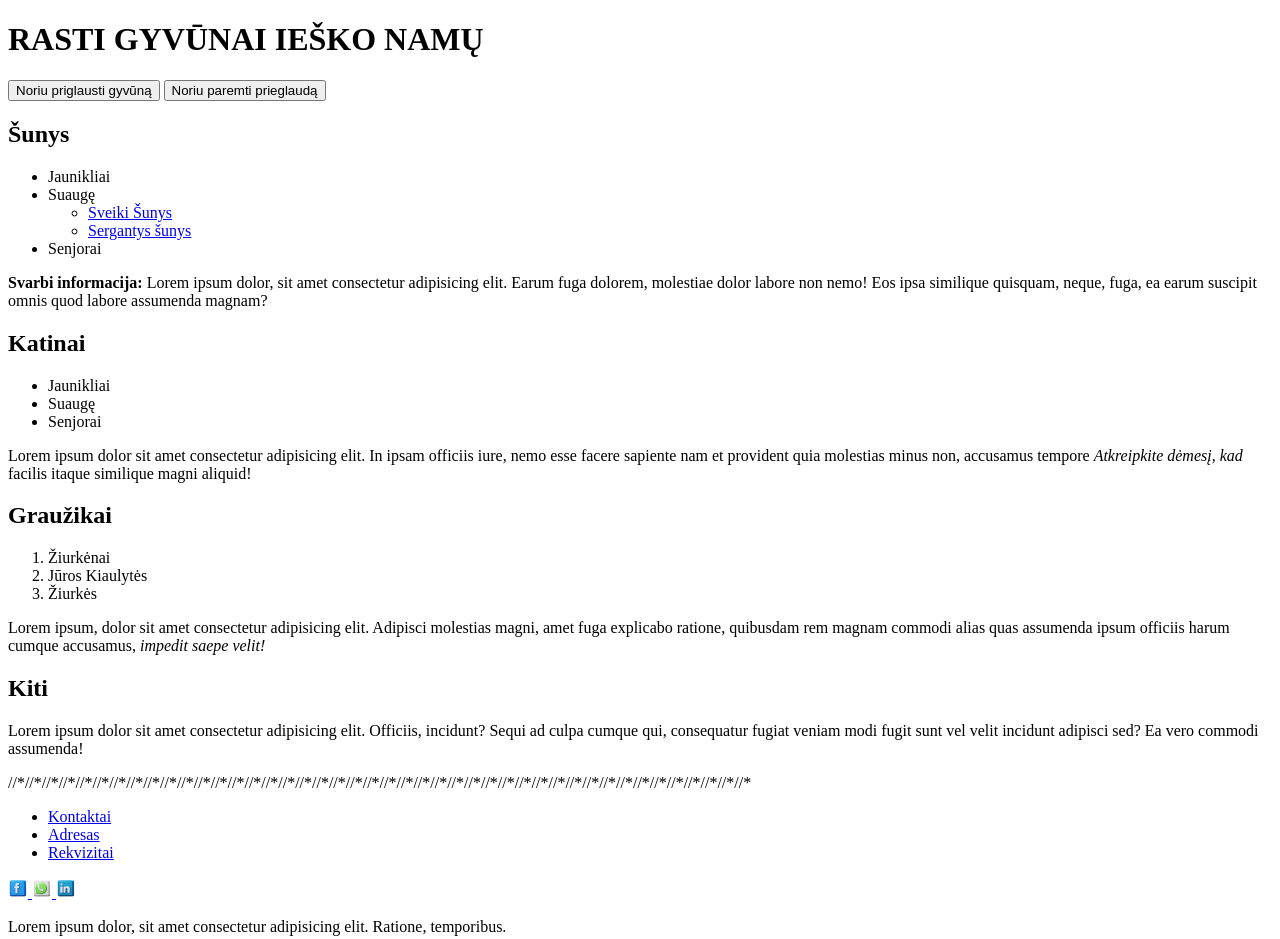
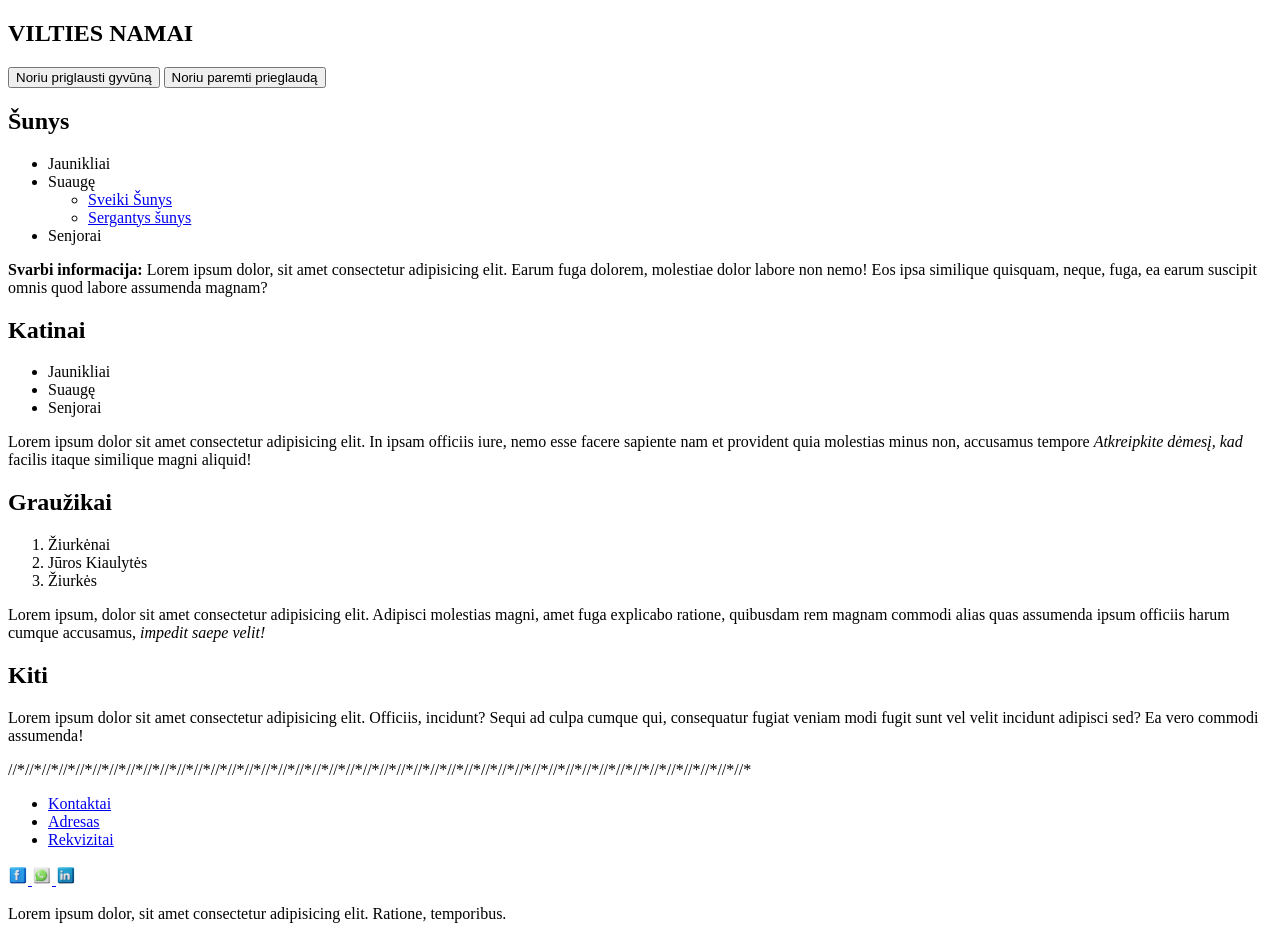
Before and after one commit to Ingridamot/PirmaUzduotis_su_HTML, a plain HTML site: page gyvunu-prieglauda.html in a window 1280 px wide. Drawn offline with Linux system fonts and the light colour scheme.

Commit message:
header idejau i article

```diff
--- a/gyvunu-prieglauda.html
+++ b/gyvunu-prieglauda.html
@@ -6,11 +6,16 @@
     <title>Gyvunu prieglauda "Ieskau namu"</title>
 </head>
 <body>
-    <header>
-        <h1>RASTI GYVŪNAI IEŠKO NAMŲ</h1>
-        <button>Noriu priglausti gyvūną</button>
-        <button>Noriu paremti prieglaudą</button>
-    </header>
+    <article>
+        <header>
+            <h1>VILTIES NAMAI</h1>
+
+
+            <button>Noriu priglausti gyvūną</button>
+            <button>Noriu paremti prieglaudą</button>
+        </header>
+    </article>
+
     <div>
         <main>
             <h2>Šunys</h2>
```
